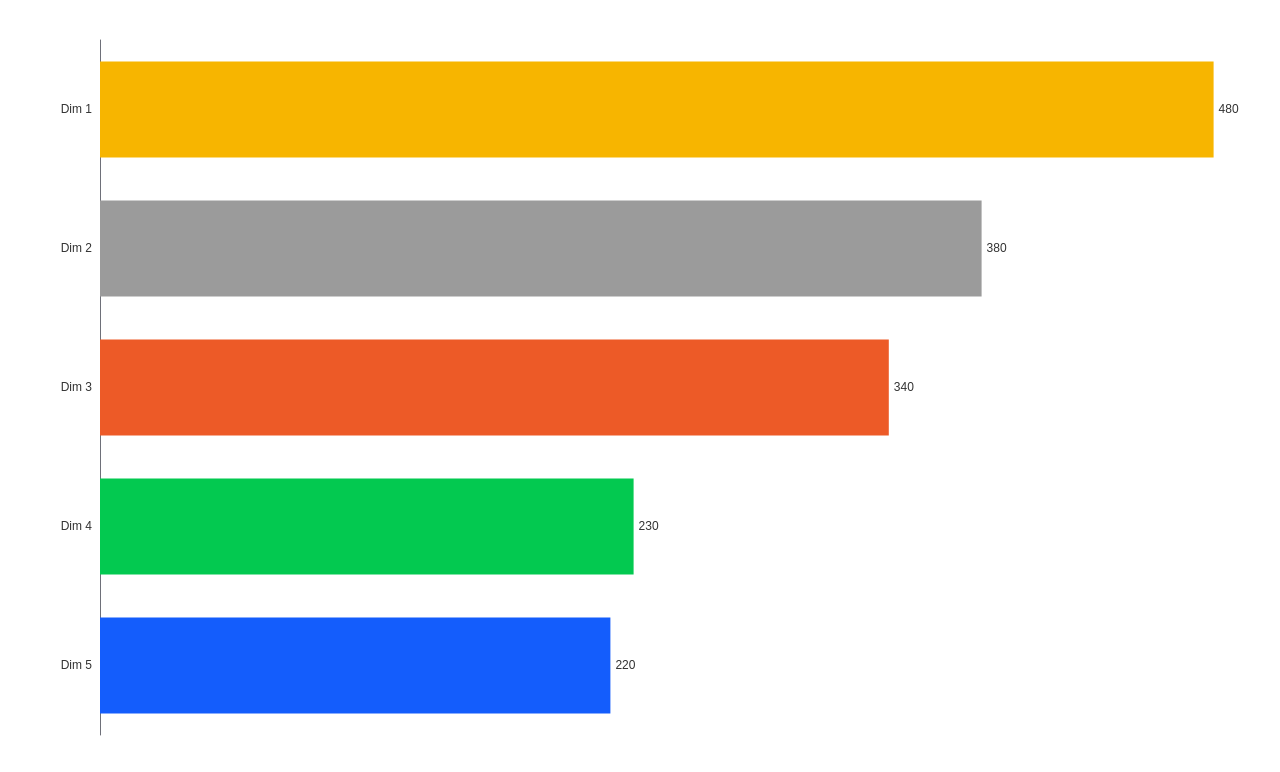
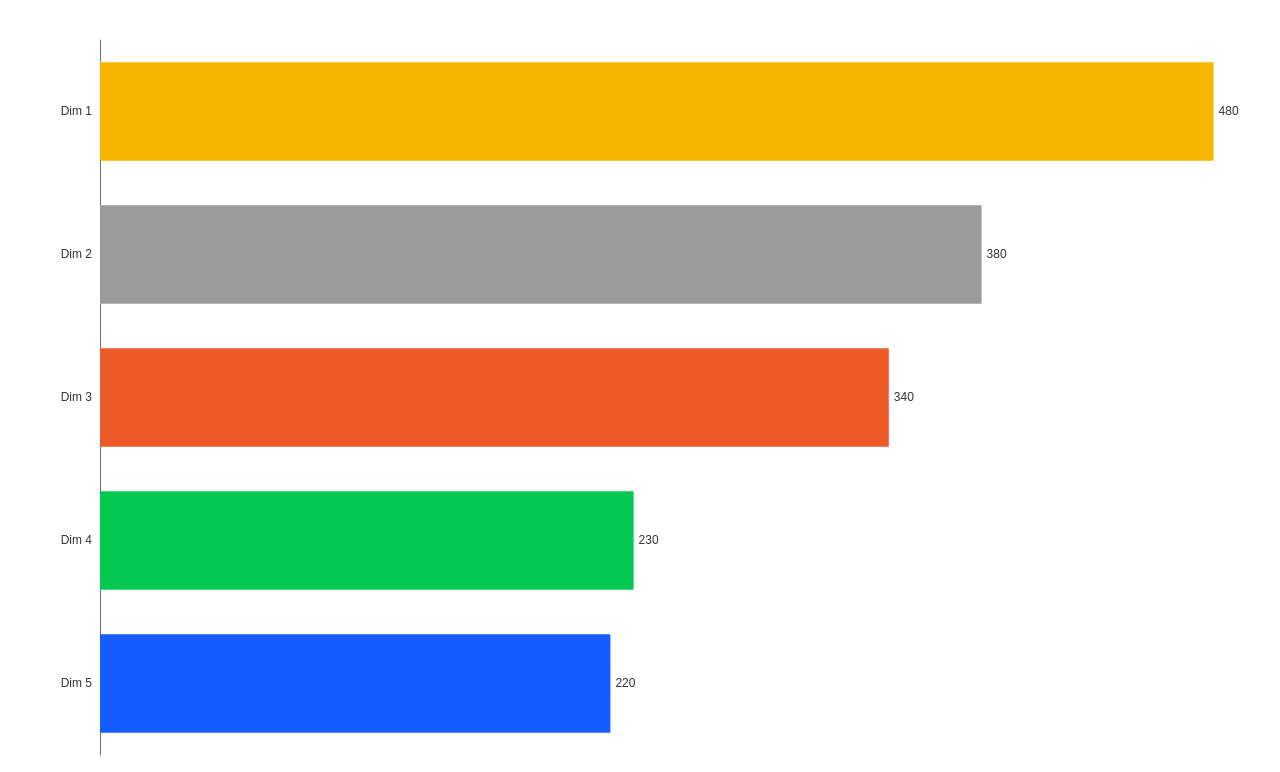
Before and after one commit to thuongtran054/wireframe-template-chart, a plain HTML site: page bar-chart/basic-bar-chart.html in a window 1280 px wide. Drawn offline with nearby package versions, Linux system fonts and the light colour scheme.

Commit message:
thuongtd update

```diff
--- a/bar-chart/basic-bar-chart.html
+++ b/bar-chart/basic-bar-chart.html
@@ -70,7 +70,7 @@ option = {
     top: 40,
     left: 100,
     right: 20,
-    bottom: 65
+    bottom: 45
   },
   series: [{
     name: 'Metric',
```
